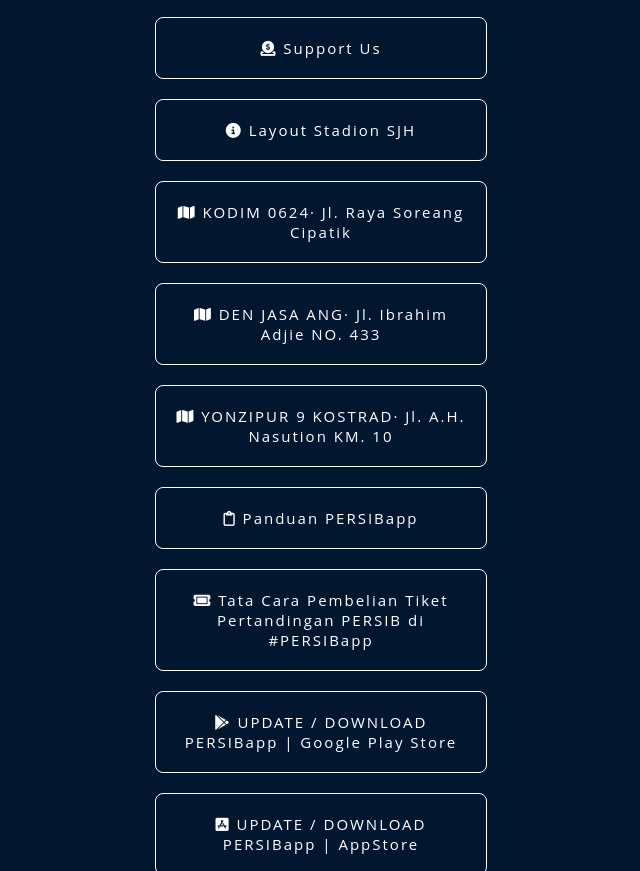
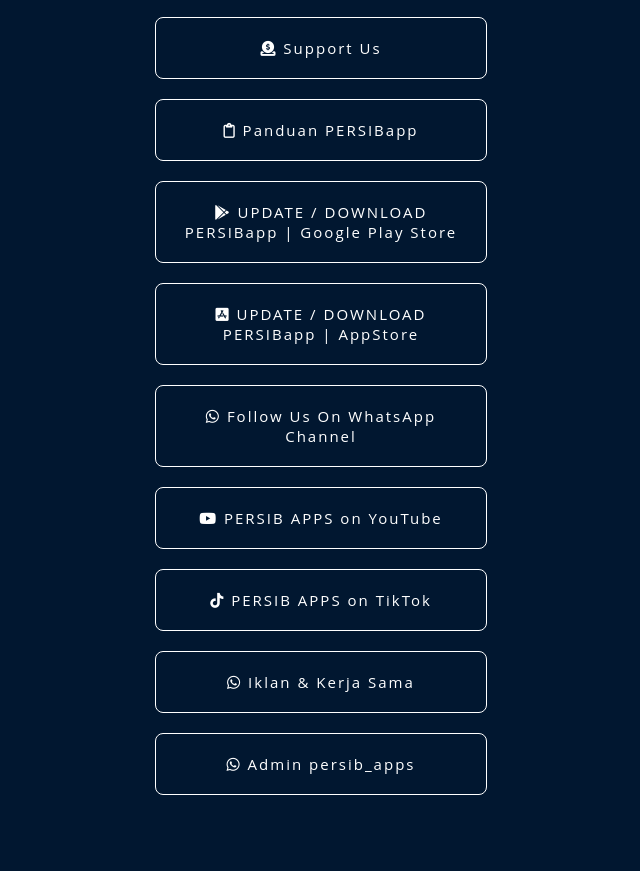
Before and after one commit to persibappsUnofficial/Linktree, a plain HTML site: page index.html in a window 1280 px wide. Shown: the part 544-1415 px from the top of the page, without its empty margins (319-959 px from the left). Drawn offline with nearby package versions, Linux system fonts and the light colour scheme.

Commit message:
Update index.html

```diff
--- a/index.html
+++ b/index.html
@@ -31,12 +31,7 @@
 
     <!-- Links-->
         <a href="https://saweria.co/Persibapps" class="links-panduan"><i class="fa fa-circle-dollar-to-slot"></i> Support Us</a>
-        <a href="https://drive.google.com/file/d/1EmBbGfBiGGZ961yFIBxz_lkKyjpjHj32/view?usp=sharing" class="links-panduan"><i class="fa fa-circle-info"></i> Layout Stadion SJH</a>
-        <a href="https://maps.app.goo.gl/kCMQGdU4WBCRCvgM8" class="links-maps1"><i class="fa fa-map"></i> KODIM 0624· Jl. Raya Soreang Cipatik</a>
-        <a href="https://maps.app.goo.gl/KE3nSwfsADg2T9pk7" class="links-maps1"><i class="fa fa-map"></i> DEN JASA ANG· Jl. Ibrahim Adjie NO. 433</a>
-        <a href="https://maps.app.goo.gl/76Ddap6u5r9rwVUy7" class="links-maps1"><i class="fa fa-map"></i> YONZIPUR 9 KOSTRAD· Jl. A.H. Nasution KM. 10</a>
         <a href="http://persib.co.id/apps" class="links-panduan"><i class="far fa-clipboard"></i> Panduan PERSIBapp</a>
-        <a href="https://bit.ly/Cara-Membeli-Tiket-Persib" class="links-ticket"><i class="fa fa-ticket" ></i> Tata Cara Pembelian Tiket Pertandingan PERSIB di #PERSIBapp</a>
         <a href="http://onelink.to/persibapp" class="links-android"><i class="fa-brands fa-google-play"></i> UPDATE / DOWNLOAD PERSIBapp | Google Play Store</a>
         <a href="http://apple.co/3Y33TXL" class="links-ios"><i class="fa-brands fa-app-store-ios"></i> UPDATE / DOWNLOAD PERSIBapp | AppStore</a>
         <a href="https://whatsapp.com/channel/0029VaOQZyj1dAvturix941E" class="links-whatsapp"><i class="fa-brands fa-whatsapp"></i> Follow Us On WhatsApp Channel</a>
```
